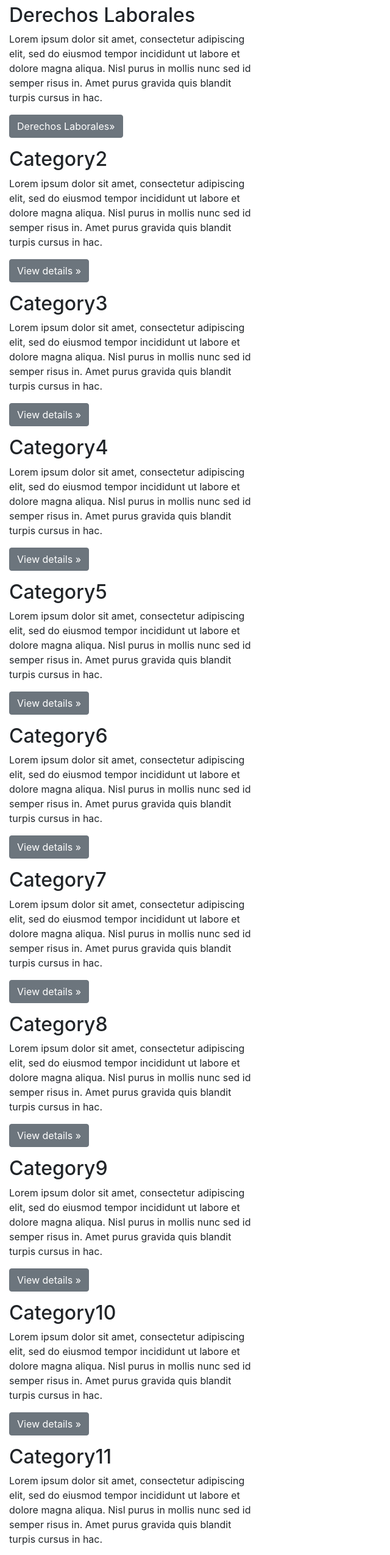
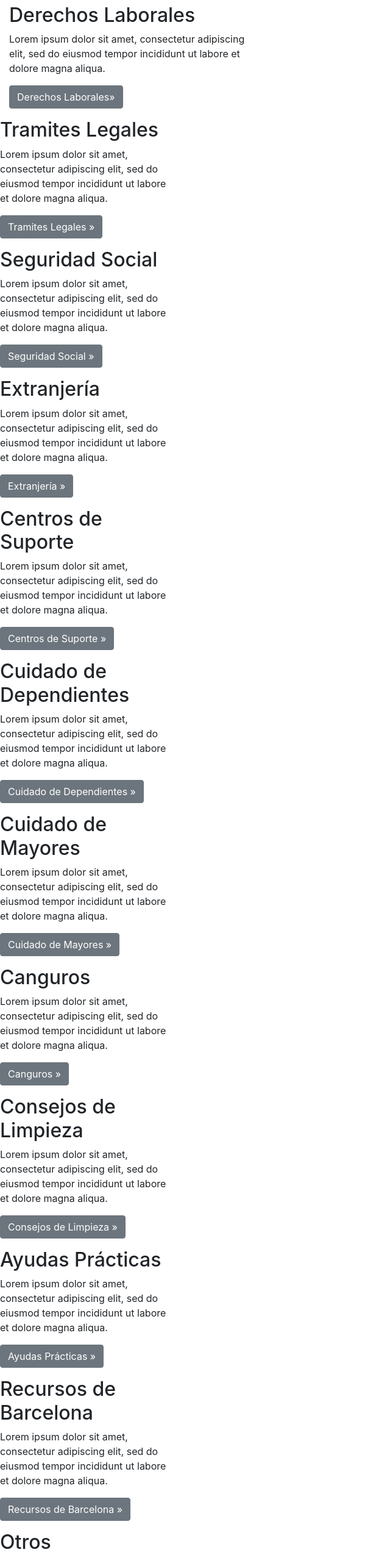
Before and after one commit to Iniciativa-Barcelona-Open-Data-I-iCuida/iCuida, a React (Create React App) app in the folder client/: page / in a window 1280 px wide. Shown: the part 234-2784 px from the top of the page at 61% size, without its empty margins (0-640 px from the left). Built offline with nearby package versions, Linux system fonts and the light colour scheme.

Commit message:
Add Category names

```diff
--- a/client/src/Component/Landing.js
+++ b/client/src/Component/Landing.js
@@ -17,112 +17,100 @@ export default class Landing extends Component {
                         <div className="col-sm-4">
                             <h2>Derechos Laborales</h2>
                             <p>Lorem ipsum dolor sit amet, consectetur adipiscing elit, sed do eiusmod tempor incididunt ut labore et dolore magna aliqua.
-                               Nisl purus in mollis nunc sed id semper risus in. Amet purus gravida quis blandit turpis cursus in hac.
                             </p>
                             <p><a className="btn btn-secondary" href="#" role="button">Derechos Laborales»</a></p>
                     </div>
-            </div>
                     <div className="row">
                         <div className="col-sm-4">
-                            <h2>Category2</h2>
+                            <h2>Tramites Legales</h2>
                             <p>Lorem ipsum dolor sit amet, consectetur adipiscing elit, sed do eiusmod tempor incididunt ut labore et dolore magna aliqua.
-                               Nisl purus in mollis nunc sed id semper risus in. Amet purus gravida quis blandit turpis cursus in hac.
                             </p>
-                            <p><a className="btn btn-secondary" href="#" role="button">View details »</a></p>
+                            <p><a className="btn btn-secondary" href="#" role="button">Tramites Legales »</a></p>
                         </div>
                     </div>
                     <div className="row">
                         <div className="col-sm-4">
-                            <h2>Category3</h2>
+                            <h2>Seguridad Social</h2>
                             <p>Lorem ipsum dolor sit amet, consectetur adipiscing elit, sed do eiusmod tempor incididunt ut labore et dolore magna aliqua.
-                               Nisl purus in mollis nunc sed id semper risus in. Amet purus gravida quis blandit turpis cursus in hac.
                             </p>
-                            <p><a className="btn btn-secondary" href="#" role="button">View details »</a></p>
+                            <p><a className="btn btn-secondary" href="#" role="button">Seguridad Social »</a></p>
                         </div>
                     </div>
                     <div className="row">
                         <div className="col-sm-4">
-                            <h2>Category4</h2>
+                            <h2>Extranjería</h2>
                             <p>Lorem ipsum dolor sit amet, consectetur adipiscing elit, sed do eiusmod tempor incididunt ut labore et dolore magna aliqua.
-                               Nisl purus in mollis nunc sed id semper risus in. Amet purus gravida quis blandit turpis cursus in hac.
                             </p>
-                            <p><a className="btn btn-secondary" href="#" role="button">View details »</a></p>
+                            <p><a className="btn btn-secondary" href="#" role="button">Extranjería »</a></p>
                         </div>
                     </div>
                     <div className="row">
                         <div className="col-sm-4">
-                            <h2>Category5</h2>
+                            <h2>Centros de Suporte</h2>
                             <p>Lorem ipsum dolor sit amet, consectetur adipiscing elit, sed do eiusmod tempor incididunt ut labore et dolore magna aliqua.
-                               Nisl purus in mollis nunc sed id semper risus in. Amet purus gravida quis blandit turpis cursus in hac.
                             </p>
-                            <p><a className="btn btn-secondary" href="#" role="button">View details »</a></p>
+                            <p><a className="btn btn-secondary" href="#" role="button">Centros de Suporte »</a></p>
                         </div>
                     </div>
                     <div className="row">
                         <div className="col-sm-4">
-                            <h2>Category6</h2>
+                            <h2>Cuidado de Dependientes</h2>
                             <p>Lorem ipsum dolor sit amet, consectetur adipiscing elit, sed do eiusmod tempor incididunt ut labore et dolore magna aliqua.
-                               Nisl purus in mollis nunc sed id semper risus in. Amet purus gravida quis blandit turpis cursus in hac.
                             </p>
-                            <p><a className="btn btn-secondary" href="#" role="button">View details »</a></p>
+                            <p><a className="btn btn-secondary" href="#" role="button">Cuidado de Dependientes »</a></p>
                         </div>
                     </div>
                     <div className="row">
                         <div className="col-sm-4">
-                            <h2>Category7</h2>
+                            <h2>Cuidado de Mayores</h2>
                             <p>Lorem ipsum dolor sit amet, consectetur adipiscing elit, sed do eiusmod tempor incididunt ut labore et dolore magna aliqua.
-                               Nisl purus in mollis nunc sed id semper risus in. Amet purus gravida quis blandit turpis cursus in hac.
                             </p>
-                            <p><a className="btn btn-secondary" href="#" role="button">View details »</a></p>
+                            <p><a className="btn btn-secondary" href="#" role="button">Cuidado de Mayores »</a></p>
                         </div>
                     </div>
                     <div className="row">
                         <div className="col-sm-4">
-                            <h2>Category8</h2>
+                            <h2>Canguros</h2>
                             <p>Lorem ipsum dolor sit amet, consectetur adipiscing elit, sed do eiusmod tempor incididunt ut labore et dolore magna aliqua.
-                               Nisl purus in mollis nunc sed id semper risus in. Amet purus gravida quis blandit turpis cursus in hac.
                             </p>
-                            <p><a className="btn btn-secondary" href="#" role="button">View details »</a></p>
+                            <p><a className="btn btn-secondary" href="#" role="button">Canguros »</a></p>
                         </div>
                     </div>
                     <div className="row">
                         <div className="col-sm-4">
-                            <h2>Category9</h2>
+                            <h2>Consejos de Limpieza</h2>
                             <p>Lorem ipsum dolor sit amet, consectetur adipiscing elit, sed do eiusmod tempor incididunt ut labore et dolore magna aliqua.
-                               Nisl purus in mollis nunc sed id semper risus in. Amet purus gravida quis blandit turpis cursus in hac.
                             </p>
-                            <p><a className="btn btn-secondary" href="#" role="button">View details »</a></p>
+                            <p><a className="btn btn-secondary" href="#" role="button">Consejos de Limpieza »</a></p>
                         </div>
                     </div>
                     <div className="row">
                         <div className="col-sm-4">
-                            <h2>Category10</h2>
+                            <h2>Ayudas Prácticas</h2>
                             <p>Lorem ipsum dolor sit amet, consectetur adipiscing elit, sed do eiusmod tempor incididunt ut labore et dolore magna aliqua.
-                               Nisl purus in mollis nunc sed id semper risus in. Amet purus gravida quis blandit turpis cursus in hac.
                             </p>
-                            <p><a className="btn btn-secondary" href="#" role="button">View details »</a></p>
+                            <p><a className="btn btn-secondary" href="#" role="button">Ayudas Prácticas »</a></p>
                         </div>
                     </div>
                     <div className="row">
                         <div className="col-sm-4">
-                            <h2>Category11</h2>
+                            <h2>Recursos de Barcelona</h2>
                             <p>Lorem ipsum dolor sit amet, consectetur adipiscing elit, sed do eiusmod tempor incididunt ut labore et dolore magna aliqua.
-                               Nisl purus in mollis nunc sed id semper risus in. Amet purus gravida quis blandit turpis cursus in hac.
                             </p>
-                            <p><a className="btn btn-secondary" href="#" role="button">View details »</a></p>
+                            <p><a className="btn btn-secondary" href="#" role="button">Recursos de Barcelona »</a></p>
                         </div>
                     </div>
                     <div className="row">
                         <div className="col-sm-4">
-                            <h2>Category12</h2>
+                            <h2>Otros</h2>
                             <p>Lorem ipsum dolor sit amet, consectetur adipiscing elit, sed do eiusmod tempor incididunt ut labore et dolore magna aliqua.
-                               Nisl purus in mollis nunc sed id semper risus in. Amet purus gravida quis blandit turpis cursus in hac.
                             </p>
-                            <p><a className="btn btn-secondary" href="#" role="button">View details »</a></p>
+                            <p><a className="btn btn-secondary" href="#" role="button">Otros »</a></p>
                         </div>
                     </div>
                     <hr></hr>
                 </div>
+            </div>
             </main>
             <footer className="container">
                 <p>©iCuida 2019</p>
```
